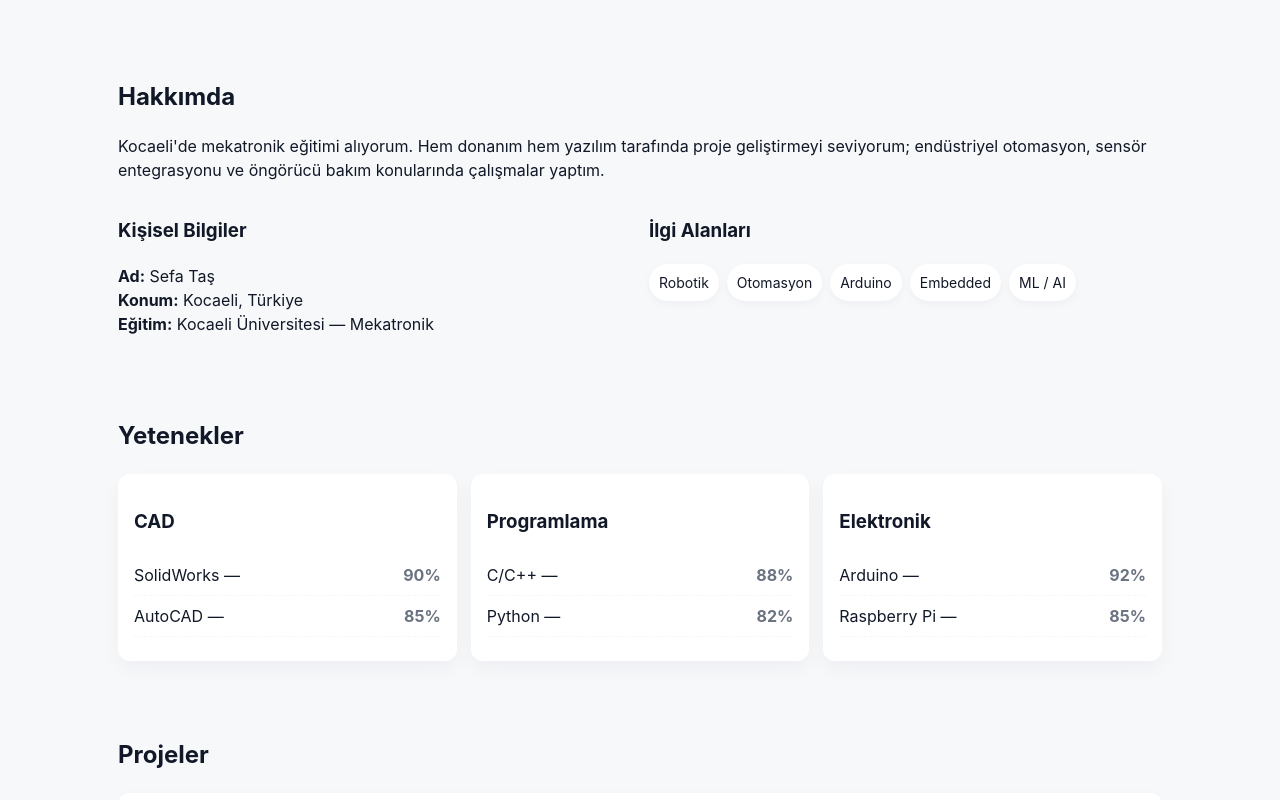
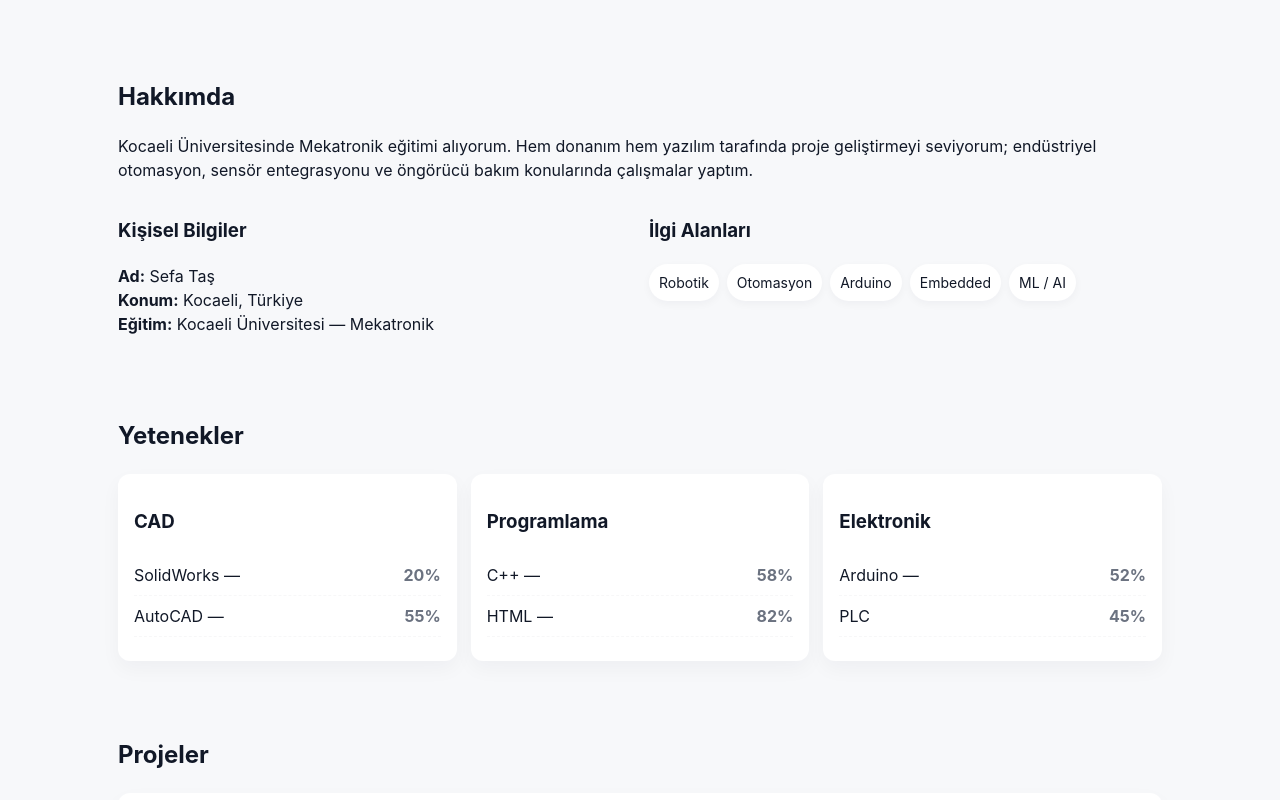
Before and after one commit to tsefa902-oss/sefatasblog, a plain HTML site: page index.html in a window 1280 px wide. Shown: the part 360-1160 px from the top of the page. Drawn offline with Linux system fonts and the light colour scheme.

Commit message:
Add files via upload

```diff
--- a/index.html
+++ b/index.html
@@ -178,7 +178,7 @@ section{margin-top:36px;padding:24px 0;background:transparent}
     <section class="about container" id="about">
       <h2>Hakkımda</h2>
       <p>
-        Kocaeli'de mekatronik eğitimi alıyorum. Hem donanım hem yazılım tarafında
+        Kocaeli Üniversitesinde Mekatronik eğitimi alıyorum. Hem donanım hem yazılım tarafında
         proje geliştirmeyi seviyorum; endüstriyel otomasyon, sensör entegrasyonu
         ve öngörücü bakım konularında çalışmalar yaptım.
       </p>
@@ -213,24 +213,24 @@ section{margin-top:36px;padding:24px 0;background:transparent}
         <div class="skill-card">
           <h3>CAD</h3>
           <ul class="skill-list">
-            <li>SolidWorks — <span class="percent">90%</span></li>
-            <li>AutoCAD — <span class="percent">85%</span></li>
+            <li>SolidWorks — <span class="percent">20%</span></li>
+            <li>AutoCAD — <span class="percent">55%</span></li>
           </ul>
         </div>
 
         <div class="skill-card">
           <h3>Programlama</h3>
           <ul class="skill-list">
-            <li>C/C++ — <span class="percent">88%</span></li>
-            <li>Python — <span class="percent">82%</span></li>
+            <li>C++ — <span class="percent">58%</span></li>
+            <li>HTML — <span class="percent">82%</span></li>
           </ul>
         </div>
 
         <div class="skill-card">
           <h3>Elektronik</h3>
           <ul class="skill-list">
-            <li>Arduino — <span class="percent">92%</span></li>
-            <li>Raspberry Pi — <span class="percent">85%</span></li>
+            <li>Arduino — <span class="percent">52%</span></li>
+            <li> PLC <span class="percent">45%</span></li>
           </ul>
         </div>
       </div>
@@ -255,7 +255,7 @@ section{margin-top:36px;padding:24px 0;background:transparent}
     <section class="experience container" id="experience">
       <h2>Eğitim &amp; Deneyim</h2>
       <div class="timeline">
-        <div class="event"><time>2024 - …</time><div class="event-body"><h4>Kocaeli Üniversitesi</h4><p>Mekatronik Mühendisliği (Lisans)</p></div></div>
+        <div class="event"><time>2024 - …</time><div class="event-body"><h4>Kocaeli Üniversitesi</h4><p>Mekatronik Programı (ÖnLisans)</p></div></div>
         <div class="event"><time>2023</time><div class="event-body"><h4>AutoCAD Sertifikası</h4><p>2D/3D teknik çizim eğitimi</p></div></div>
       </div>
     </section>
@@ -272,8 +272,9 @@ section{margin-top:36px;padding:24px 0;background:transparent}
 
         <div class="contact-info">
           <h3>İletişim Bilgileri</h3>
-          <p><strong>E-posta:</strong> sefa.tas@email.com</p>
+          <p><strong>E-posta:</strong> tsefa902@gmail.com</p>
           <p><strong>GitHub:</strong> github.com/sefatas</p>
+          <p><strong>İnstagram:</strong>sefa.tas4</p>
           <p><strong>Konum:</strong> Kocaeli, Türkiye</p>
         </div>
       </div>
```
